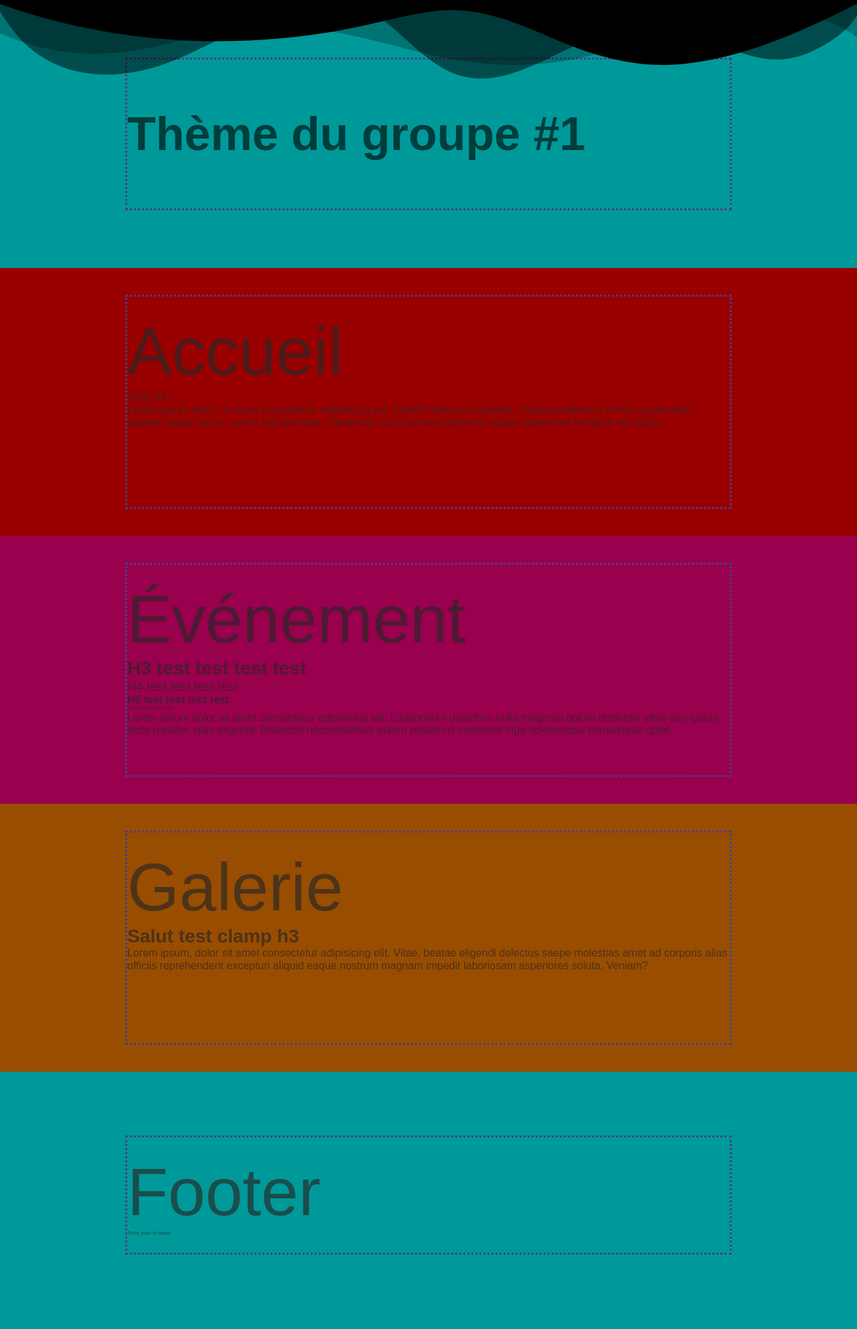
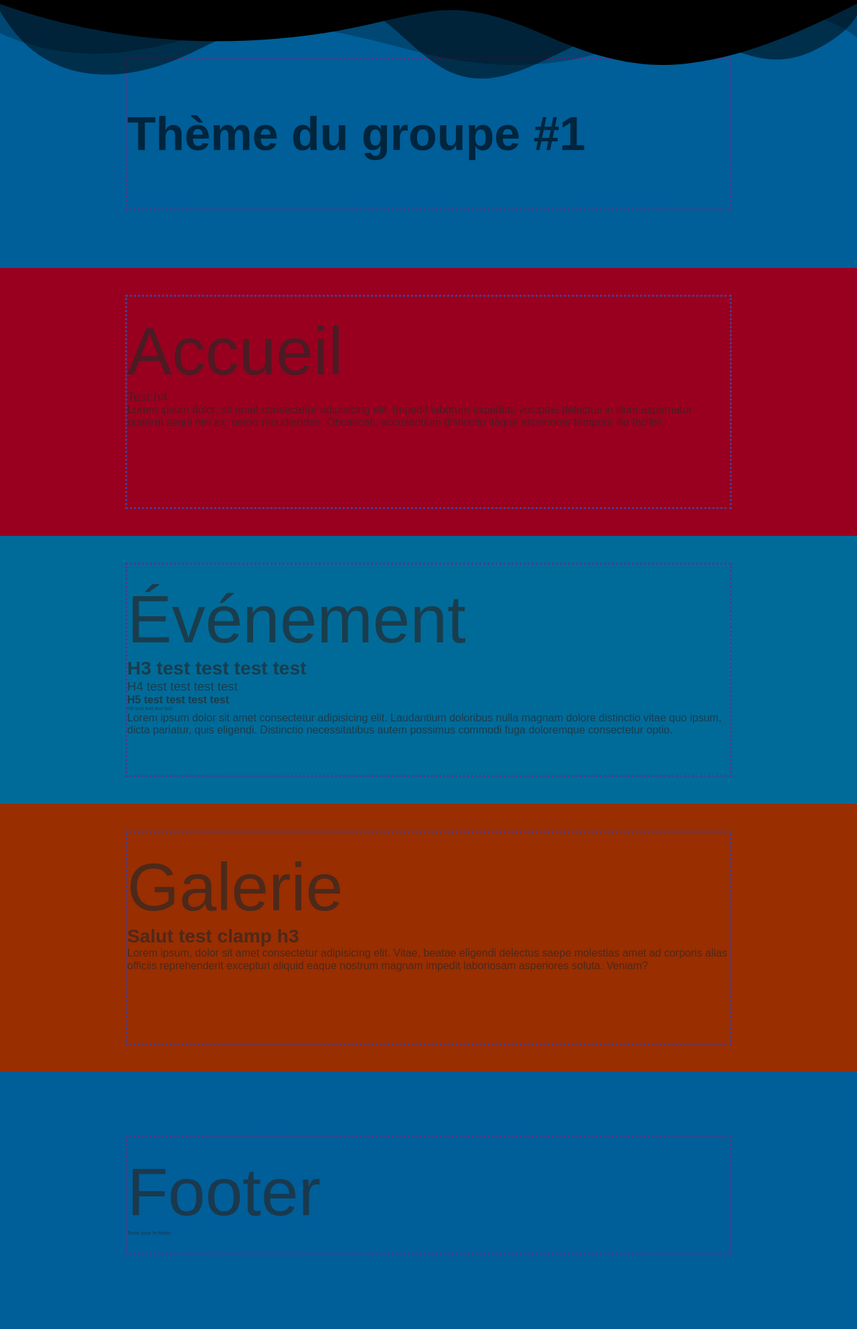
Before and after one commit to e0958030/4w4-2024, a PHP site: page / in a window 1280 px wide. Shown: the whole page at 67% size. Run offline with PHP 8.4, Linux system fonts and the light colour scheme; some web fonts are replaced.

Commit message:
Correction des couleurs hsl

```diff
--- a/sass/_variables.scss
+++ b/sass/_variables.scss
@@ -22,9 +22,9 @@ capable de modifier directement la couleur dans le navigateur */
 
 
     /*Calcul des teintes*/
-    --u1 : 180; /*Couleur initiale*/
-    --u2 : calc(var(--u1) + 180); /*Couleur complémentaire*/
-    --u3 : calc(var(--u2) - 30); /*Couleur analogue gauche*/
+    --u1 : 203; /*Couleur initiale*/
+    --u2 : calc(var(--u1) + 145); /*Couleur complémentaire*/
+    --u3 : calc(var(--u2) - 150); /*Couleur analogue gauche*/
     --u4 : calc(var(--u2) + 30); /*Couleur analogue droite*/
 
     /*Saturation*/
--- a/styles.css
+++ b/styles.css
@@ -17,9 +17,9 @@ https://developer.wordpress.org/themes/basics/main-stylesheet-style-css/
 capable de modifier directement la couleur dans le navigateur */
 :root {
   /*Calcul des teintes*/
-  --u1: 180; /*Couleur initiale*/
-  --u2: calc(var(--u1) + 180); /*Couleur complémentaire*/
-  --u3: calc(var(--u2) - 30); /*Couleur analogue gauche*/
+  --u1: 203; /*Couleur initiale*/
+  --u2: calc(var(--u1) + 145); /*Couleur complémentaire*/
+  --u3: calc(var(--u2) - 150); /*Couleur analogue gauche*/
   --u4: calc(var(--u2) + 30); /*Couleur analogue droite*/
   /*Saturation*/
   --s-arriere: 100%;
```
